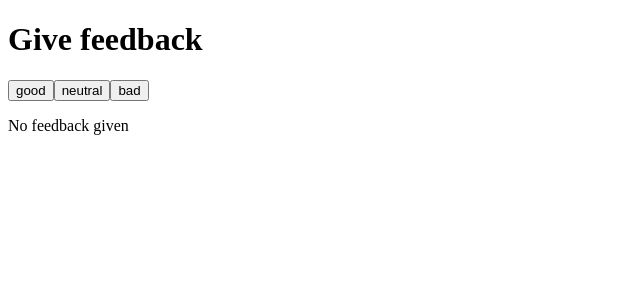
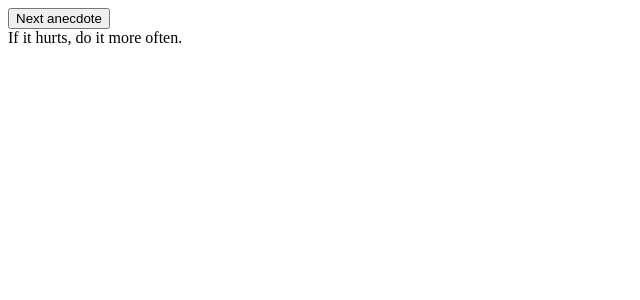
Before and after one commit to noamros9/full_stack_open, a React (Vite) app in the folder full-stack-open-project/: page / in a window 1280 px wide. Shown: the top 300 px of the page, without its empty margins (0-640 px from the left). Built offline with nearby package versions, Linux system fonts and the light colour scheme.

Commit message:
exc 1.12 done - anectode is being chosen randomly using a button

```diff
--- a/full-stack-open-project/src/main.jsx
+++ b/full-stack-open-project/src/main.jsx
@@ -1,5 +1,5 @@
 import ReactDOM from 'react-dom/client'
 
-import App from './part1/unicafe/UnicafeApp'
+import App from './part1/Anecdotes/AnecdotesApp'
 
 ReactDOM.createRoot(document.getElementById('root')).render(<App />)
--- /dev/null
+++ b/full-stack-open-project/src/part1/anecdotes/AnecdotesApp.jsx
@@ -0,0 +1,35 @@
+import { useState } from 'react'
+
+const App = () => {
+    const anecdotes = [
+        'If it hurts, do it more often.',
+        'Adding manpower to a late software project makes it later!',
+        'The first 90 percent of the code accounts for the first 90 percent of the development time...The remaining 10 percent of the code accounts for the other 90 percent of the development time.',
+        'Any fool can write code that a computer can understand. Good programmers write code that humans can understand.',
+        'Premature optimization is the root of all evil.',
+        'Debugging is twice as ha   rd as writing the code in the first place. Therefore, if you write the code as cleverly as possible, you are, by definition, not smart enough to debug it.',
+        'Programming without an extremely heavy use of console.log is same as if a doctor would refuse to use x-rays or blood tests when diagnosing patients.',
+        'The only way to go fast, is to go well.'
+    ]
+
+    const [selected, setSelected] = useState(0)
+
+    return (
+        <div>
+            <Button onClick={() => setSelected(chooseRandomAnecdote(anecdotes))} text="Next anecdote" /><br />
+            {anecdotes[selected]}
+        </div>
+    )
+}
+
+const chooseRandomAnecdote = (anecdotes) => {
+    return Math.floor(Math.random() * anecdotes.length)
+}
+
+const Button = ({ onClick, text }) => {
+    return (
+        <button onClick={onClick}>{text}</button>
+    )
+}
+
+export default App
```
